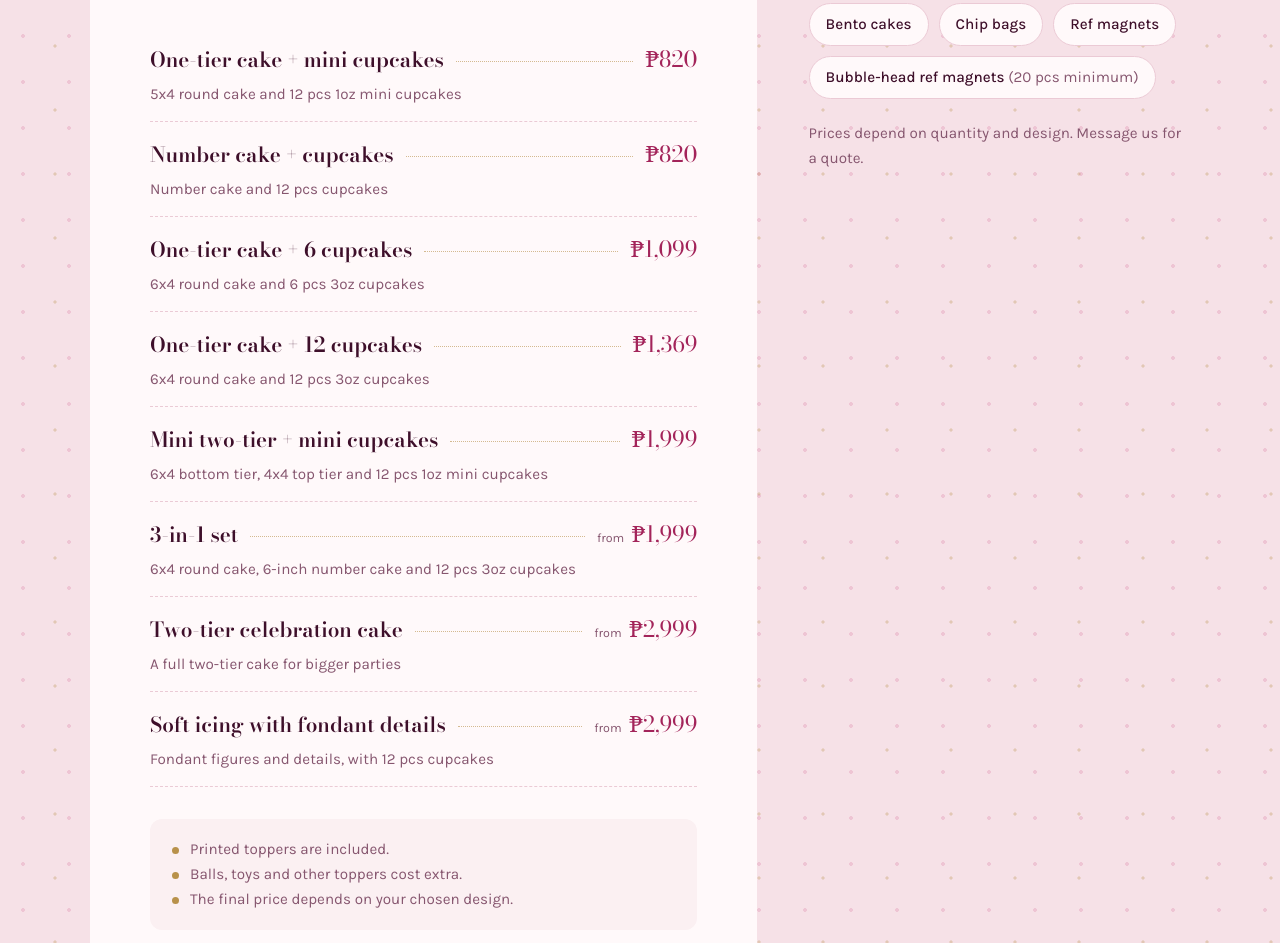
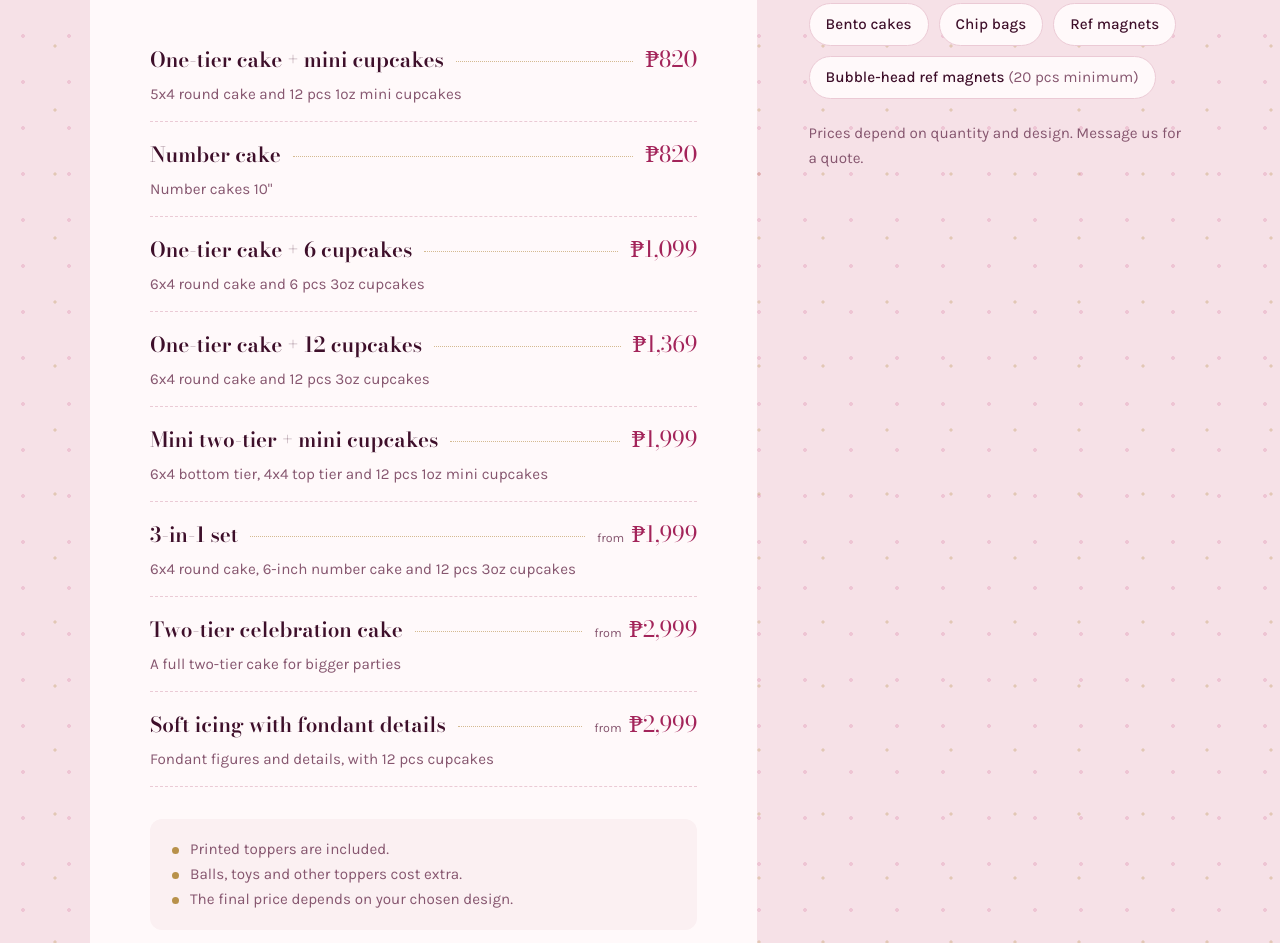
Before and after one commit to royceibay19/sweettreatsbychar-site, a plain HTML site: page index.html in a window 1280 px wide. Shown: the part 5204-6147 px from the top of the page. Drawn offline with nearby package versions, Linux system fonts and the light colour scheme.

Commit message:
Promo: number cake without cupcakes, 10 inch
Co-Authored-By: Claude Opus 5.5 <noreply@anthropic.com>

```diff
--- a/index.html
+++ b/index.html
@@ -209,8 +209,8 @@
               <p>5x4 round cake and 12 pcs 1oz mini cupcakes</p>
             </li>
             <li>
-              <div class="menu__row"><h3>Number cake + cupcakes</h3><span class="menu__dots" aria-hidden="true"></span><span class="menu__price">₱820</span></div>
-              <p>Number cake and 12 pcs cupcakes</p>
+              <div class="menu__row"><h3>Number cake</h3><span class="menu__dots" aria-hidden="true"></span><span class="menu__price">₱820</span></div>
+              <p>Number cakes 10"</p>
             </li>
             <li>
               <div class="menu__row"><h3>One-tier cake + 6 cupcakes</h3><span class="menu__dots" aria-hidden="true"></span><span class="menu__price">₱1,099</span></div>
```
